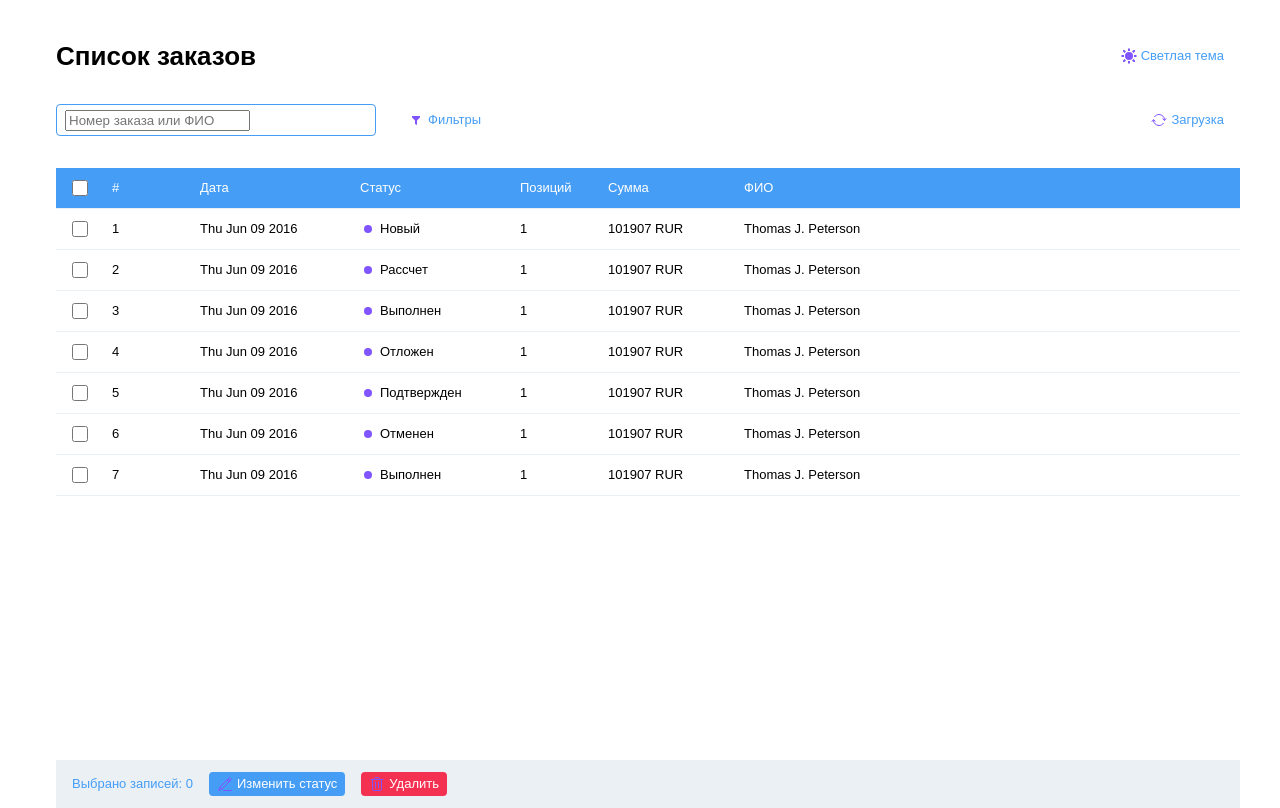
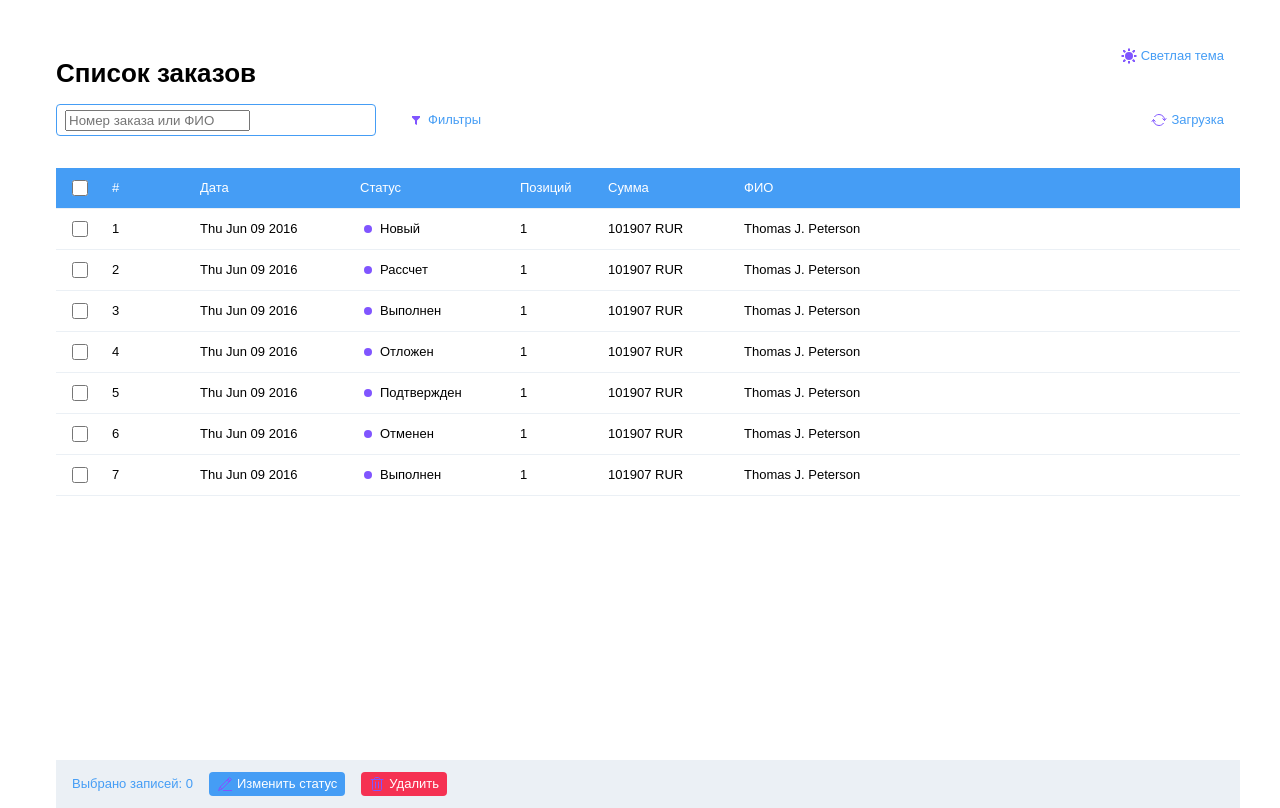
Before and after one commit to StrixSeloputo/admin-panel, a React (Create React App) app: page / in a window 1280 px wide. Built offline with nearby package versions, Linux system fonts and the light colour scheme.

Commit message:
Перенос компонента заголовка в common

```diff
--- a/src/components/Header.js
+++ b/src/components/Header.js
@@ -1,6 +1,6 @@
 import React from "react";
 import './Header.css';
-import HeaderText from './HeaderText';
+import HeaderText from './common/HeaderText';
 import ThemeSwitcher from "./ThemeSwitcher";
 
 function Header(props) {
--- /dev/null
+++ b/src/components/common/HeaderText.css
@@ -0,0 +1,8 @@
+h1 {
+    font-family: Ubuntu, sans-serif;
+    font-style: normal;
+    font-weight: bold;
+    font-size: var(--header-font-size);
+    line-height: var(--height-medium);
+    color: var(--day-black);
+}
--- a/src/components/HeaderText.js
+++ b/src/components/common/HeaderText.js
@@ -1,10 +1,10 @@
 import React from "react";
-import './Header.css';
+import './HeaderText.css';
 
 function HeaderText(props) {
     const {text} = props;
     return (
-        <div className="header__text">{text}</div>
+        <h1>{text}</h1>
     )
 }
 
```
